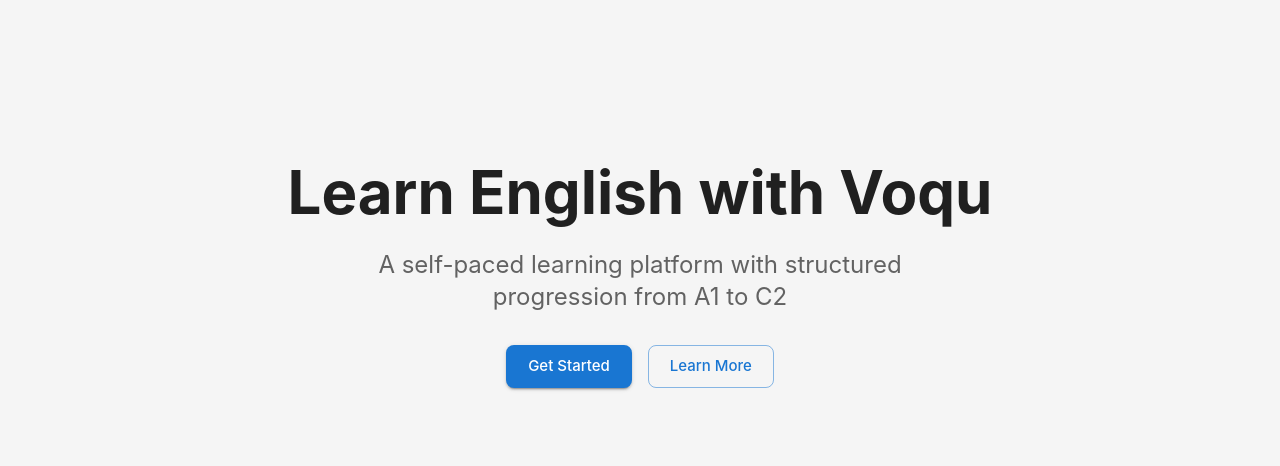
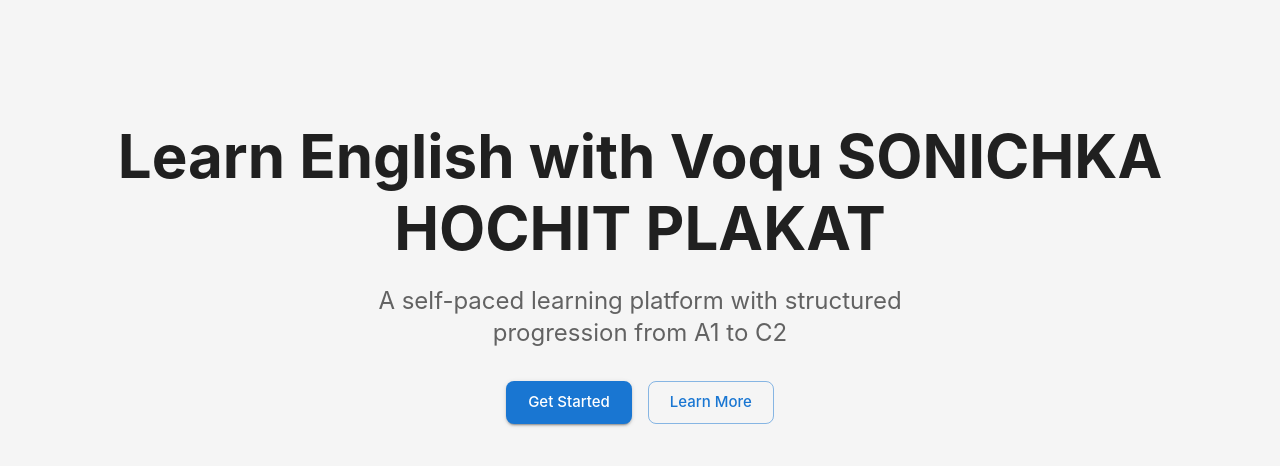
Before and after one commit to PashaPechenyi/voqu, a React (Vite) app in the folder apps/web/: page / in a window 1280 px wide. Shown: the top 466 px of the page. Built offline with nearby package versions, Linux system fonts and the light colour scheme.

Commit message:
first  commit

```diff
--- a/apps/web/src/pages/public/LandingPage.tsx
+++ b/apps/web/src/pages/public/LandingPage.tsx
@@ -13,7 +13,7 @@
       }}
     >
       <Typography variant="h2" component="h1" gutterBottom>
-        Learn English with Voqu
+        Learn English with Voqu SONICHKA HOCHIT PLAKAT
       </Typography>
       <Typography variant="h5" color="text.secondary" sx={{ mb: 4, maxWidth: 600 }}>
         A self-paced learning platform with structured progression from A1 to C2
--- a/tsconfig.base.json
+++ b/tsconfig.base.json
@@ -3,7 +3,7 @@
     "target": "ES2022",
     "lib": ["ES2022"],
     "module": "ESNext",
-    "moduleResolution": "bundler",
+    "moduleResolution": "node",
     "strict": true,
     "esModuleInterop": true,
     "skipLibCheck": true,
```
Also changed, not shown: 1 other file (tests, documents, lock files or other folders).
